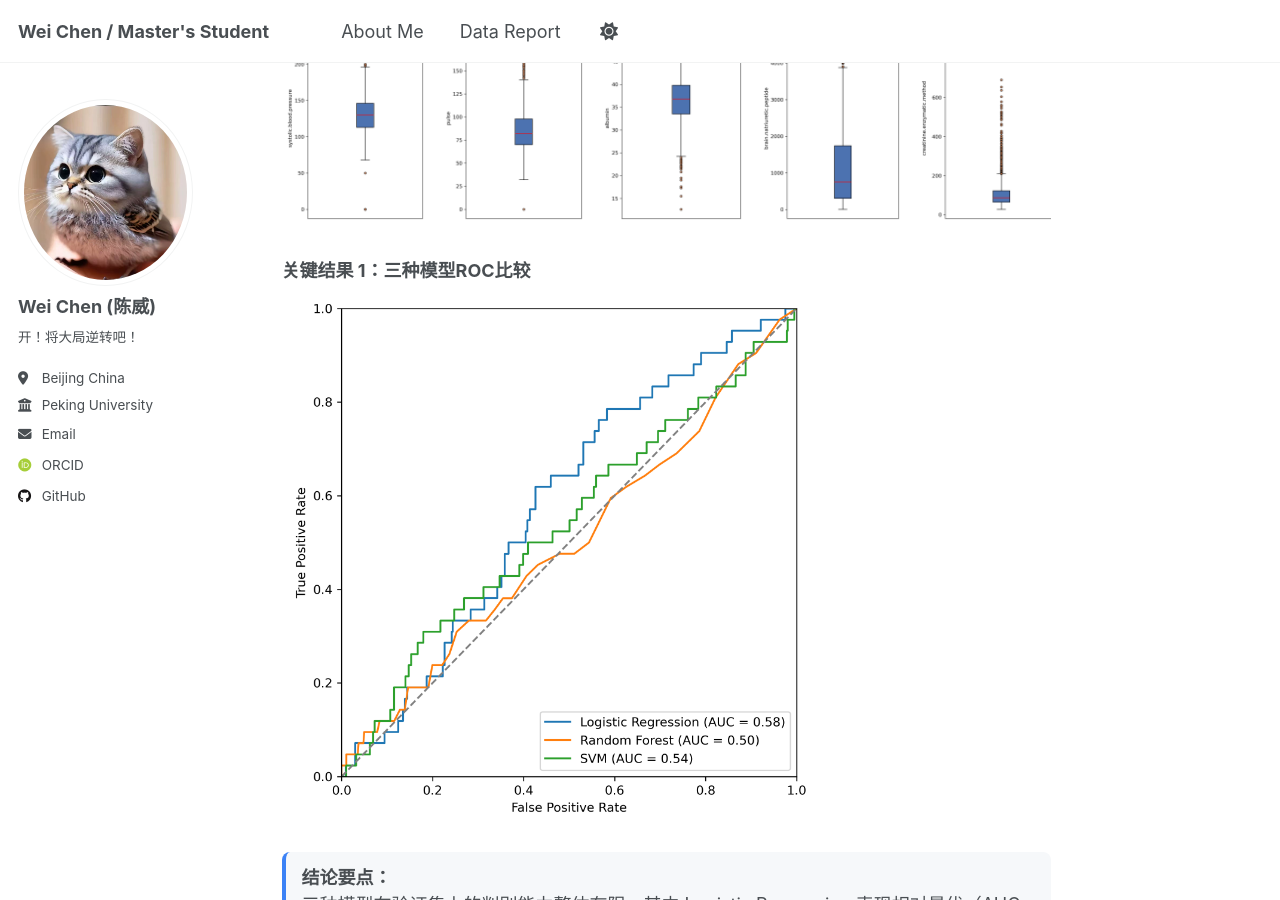
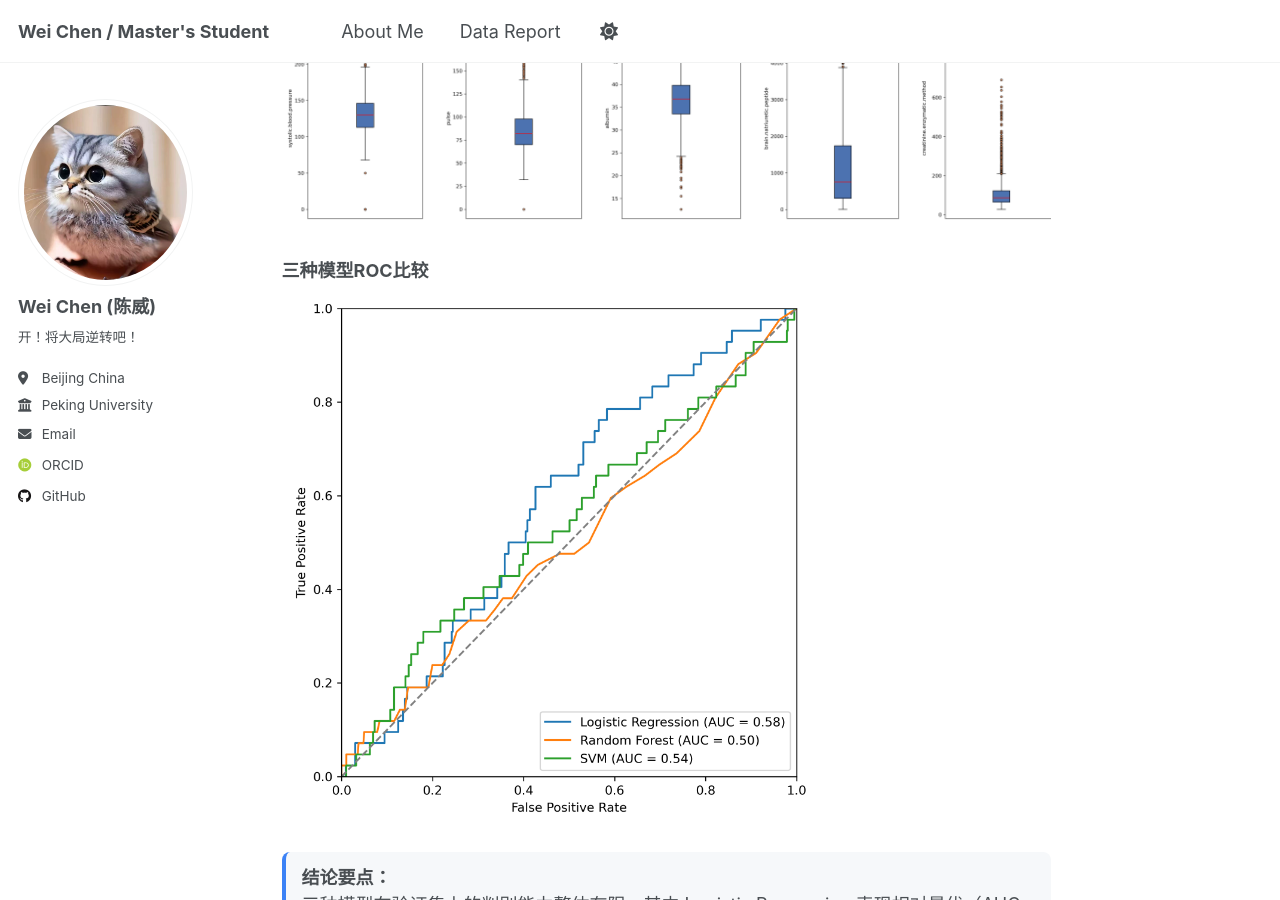
Before and after one commit to ChaoWeiorz/ChaoWeiorz.github.io, a Jekyll site: the page built from _pages/report.md, in a window 1280 px wide and 900 px high, scrolled down 2170 px. Built offline with Jekyll 4.4.1, drawn with Linux system fonts in a browser that asks for light colours; some web fonts are replaced; a script that is not in the unit is left out.

Commit message:
Update headings in report.md for consistency

```diff
--- a/_pages/report.md
+++ b/_pages/report.md
@@ -58,7 +58,7 @@ Logistic Regression、Random Forest 与 Support Vector Machine 模型，
 
 ## 主要结果
 
-<h3>变量分布可视化</h3>
+### 变量分布可视化
 
 <!-- Row 1 -->
 <div style="display:flex; overflow-x:auto; gap:12px; margin-bottom:16px;">
@@ -87,7 +87,7 @@ Logistic Regression、Random Forest 与 Support Vector Machine 模型，
   <img src="/images/s15.png" style="height:220px;">
 </div>
 
-### 关键结果 1：三种模型ROC比较
+### 三种模型ROC比较
 
 <img src="/images/roc.png" alt="三种模型ROC比较" style="max-width:70%; height:auto;">
 
```
